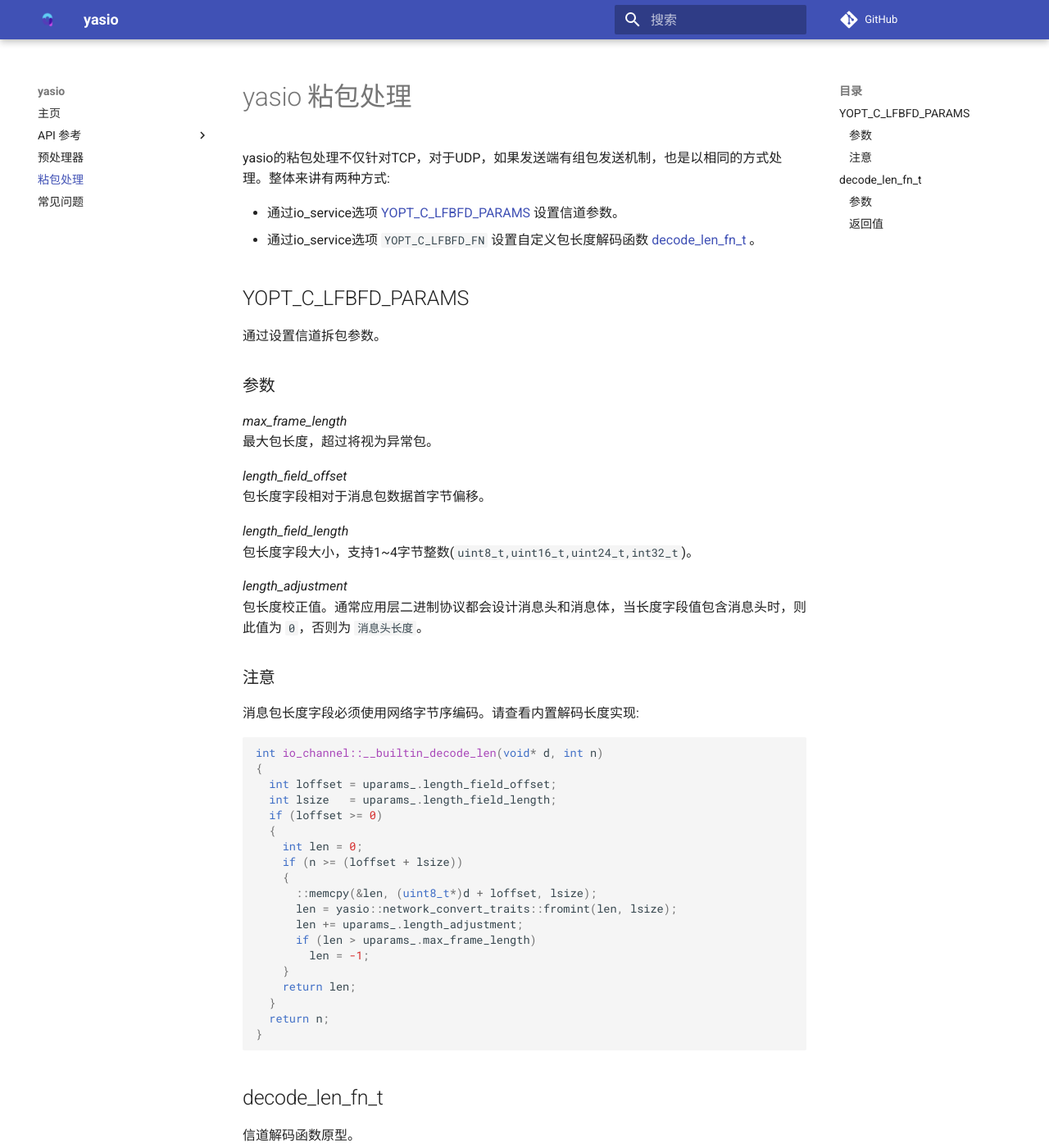
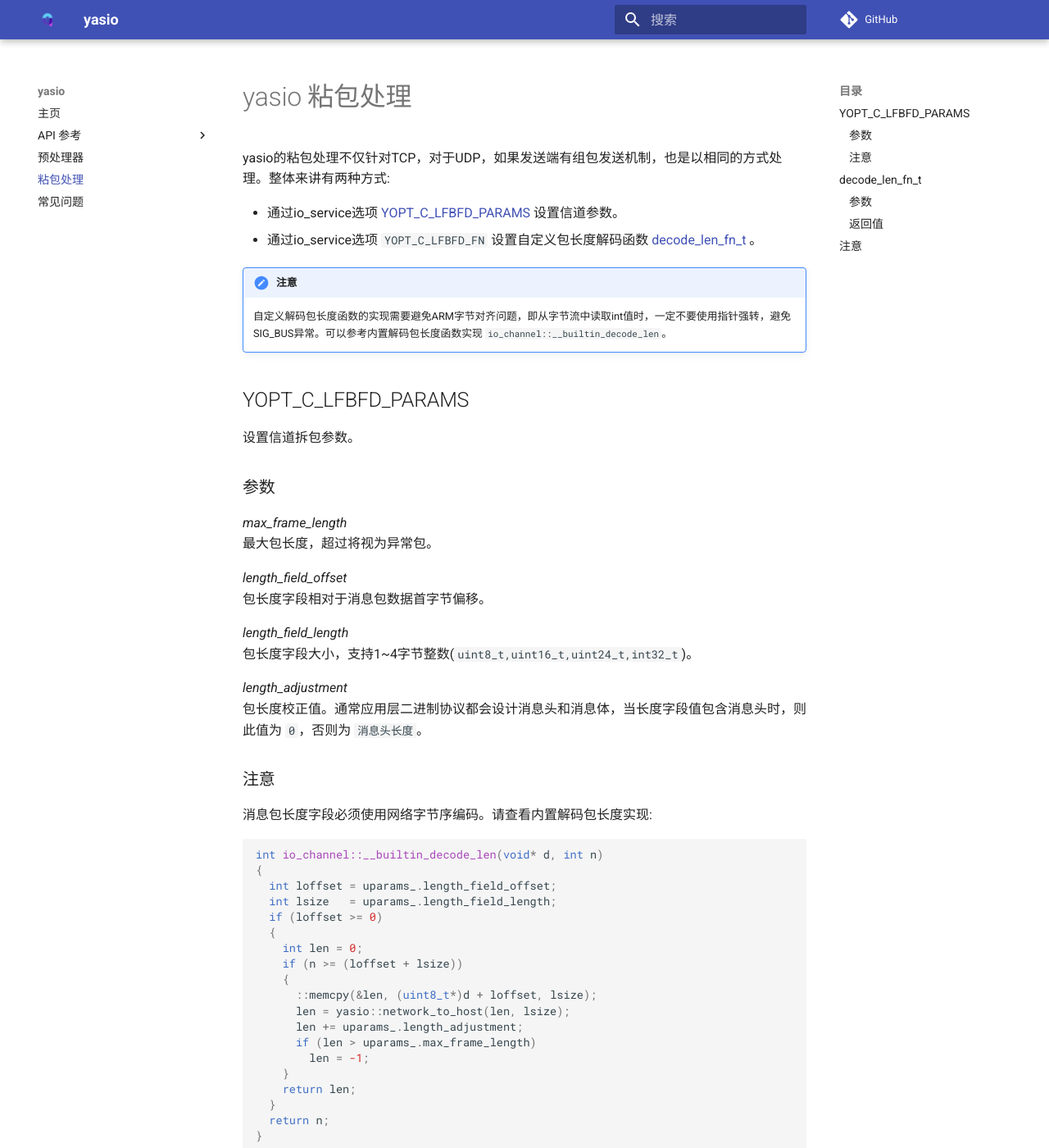
Before and after one commit to yasio/docs-936, an MkDocs documentation site: the page built from docs/sticky.md, in a window 1280 px wide and 1400 px high. Shown: the whole window at 82% size. Built offline with MkDocs 1.6.1 and Material for MkDocs 9.7.7, drawn with Linux system fonts in a browser that asks for light colours; comment, search, counter and statistics services are not loaded; some of the changed text lies outside the part shown.

Commit message:
Update sticky.md

````diff
--- a/docs/sticky.md
+++ b/docs/sticky.md
@@ -5,9 +5,13 @@
 - 通过io_service选项 [YOPT_C_LFBFD_PARAMS](#lfbfd_params) 设置信道参数。
 - 通过io_service选项 `YOPT_C_LFBFD_FN` 设置自定义包长度解码函数 [decode_len_fn_t](#decode_len_fn_t) 。
 
+!!! attention "注意"
+
+    自定义解码包长度函数的实现需要避免ARM字节对齐问题，即从字节流中读取int值时，一定不要使用指针强转，避免SIG_BUS异常。可以参考内置解码包长度函数实现 `io_channel::__builtin_decode_len`。
+
 ## <a name="lfbfd_params"></a> YOPT_C_LFBFD_PARAMS
 
-通过设置信道拆包参数。
+设置信道拆包参数。
 
 ### 参数
 
@@ -25,7 +29,7 @@
 
 ### 注意
 
-消息包长度字段必须使用网络字节序编码。请查看内置解码长度实现:
+消息包长度字段必须使用网络字节序编码。请查看内置解码包长度实现:
 
 ```cpp
 int io_channel::__builtin_decode_len(void* d, int n)
@@ -38,7 +42,7 @@
     if (n >= (loffset + lsize))
     {
       ::memcpy(&len, (uint8_t*)d + loffset, lsize);
-      len = yasio::network_convert_traits::fromint(len, lsize);
+      len = yasio::network_to_host(len, lsize);
       len += uparams_.length_adjustment;
       if (len > uparams_.max_frame_length)
         len = -1;
@@ -51,7 +55,7 @@
 
 ## decode_len_fn_t
 
-信道解码函数原型。
+信道解码消息包长度函数原型。
 
 ```cpp
 typedef std::function<int(void* d, int n)> decode_len_fn_t;
@@ -69,6 +73,10 @@
 
 返回消息包数据实际长度。
 
-- `> 0`: 解包长度成功。
-- `== 0`: 接收数据不足以获取消息包实际长度，yasio底层会继续接收数据。
-- `< 0`: 解码数据包长度异常，会触发当前传输会话断开。
+- `> 0`: 解码包长度成功。
+- `== 0`: 接收数据不足以解码消息包实际长度，yasio底层会继续接收数据，一旦收到新数据，会再次调用此函数。
+- `< 0`: 解码包长度异常，会触发当前传输会话断开。
+
+## 注意
+
+解码消息包长度函数必须是线程安全的，例如对于Lua则不支持设置自定义解码消息包长度函数。
````
